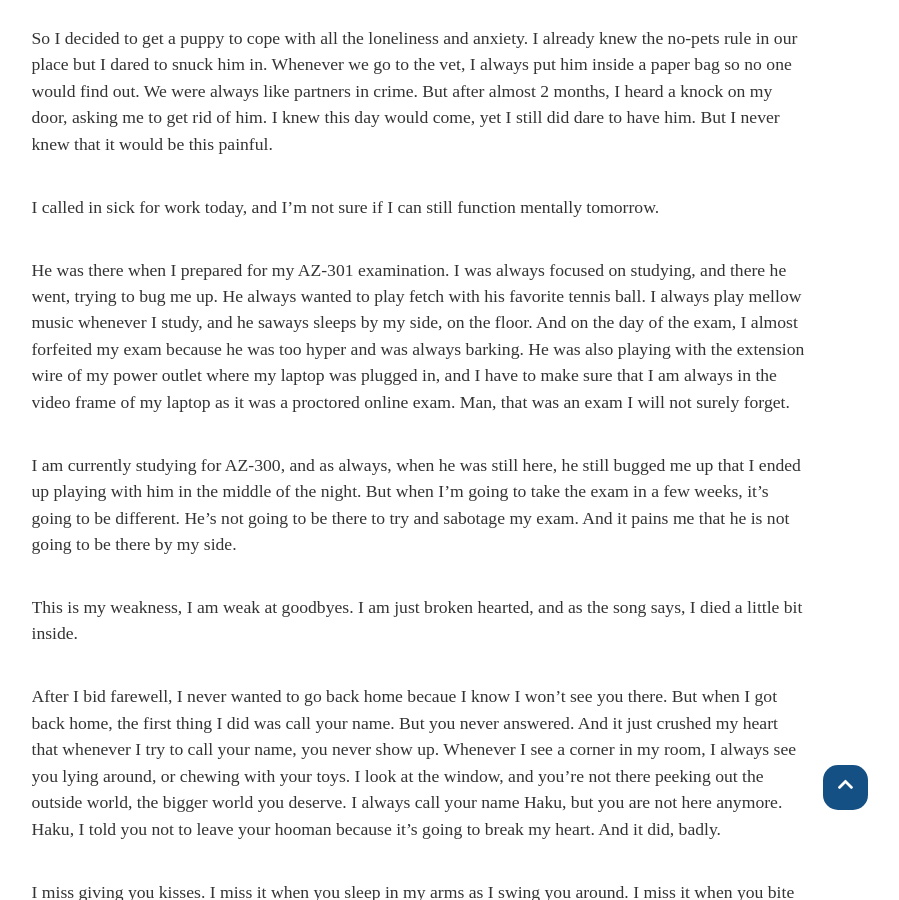
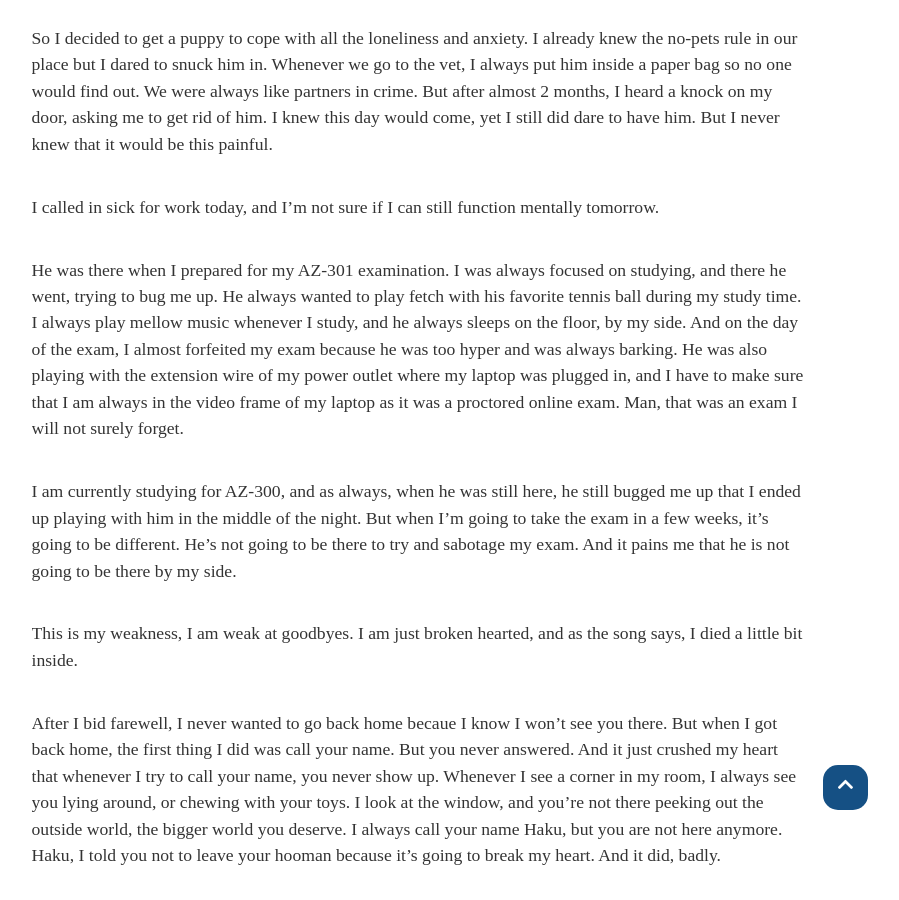
Before and after one commit to bonasfvck/blog, a Jekyll site: the page built from _posts/2020-06-08-haku.md, in a window 1280 px wide and 900 px high, scrolled down 1032 px. Shown: the whole window, without its empty margins (220-1119 px from the left). Built offline with Jekyll 4.4.1, drawn with Linux system fonts in a browser that asks for light colours; nearby versions of some CDN libraries; some web fonts are replaced; comment, search, counter and statistics services are not loaded.

Commit message:
Update 2020-06-08-haku.md

```diff
--- a/_posts/2020-06-08-haku.md
+++ b/_posts/2020-06-08-haku.md
@@ -33,7 +33,7 @@ I called in sick for work today, and I'm not sure if I can still function mental
 
 <br>
 
-He was there when I prepared for my AZ-301 examination. I was always focused on studying, and there he went, trying to bug me up. He always wanted to play fetch with his favorite tennis ball. I always play mellow music whenever I study, and he saways sleeps by my side, on the floor. And on the day of the exam, I almost forfeited my exam because he was too hyper and was always barking. He was also playing with the extension wire of my power outlet where my laptop was plugged in, and I have to make sure that I am always in the video frame of my laptop as it was a proctored online exam. Man, that was an exam I will not surely forget.
+He was there when I prepared for my AZ-301 examination. I was always focused on studying, and there he went, trying to bug me up. He always wanted to play fetch with his favorite tennis ball during my study time. I always play mellow music whenever I study, and he always sleeps on the floor, by my side. And on the day of the exam, I almost forfeited my exam because he was too hyper and was always barking. He was also playing with the extension wire of my power outlet where my laptop was plugged in, and I have to make sure that I am always in the video frame of my laptop as it was a proctored online exam. Man, that was an exam I will not surely forget.
 
 <br>
 
```
